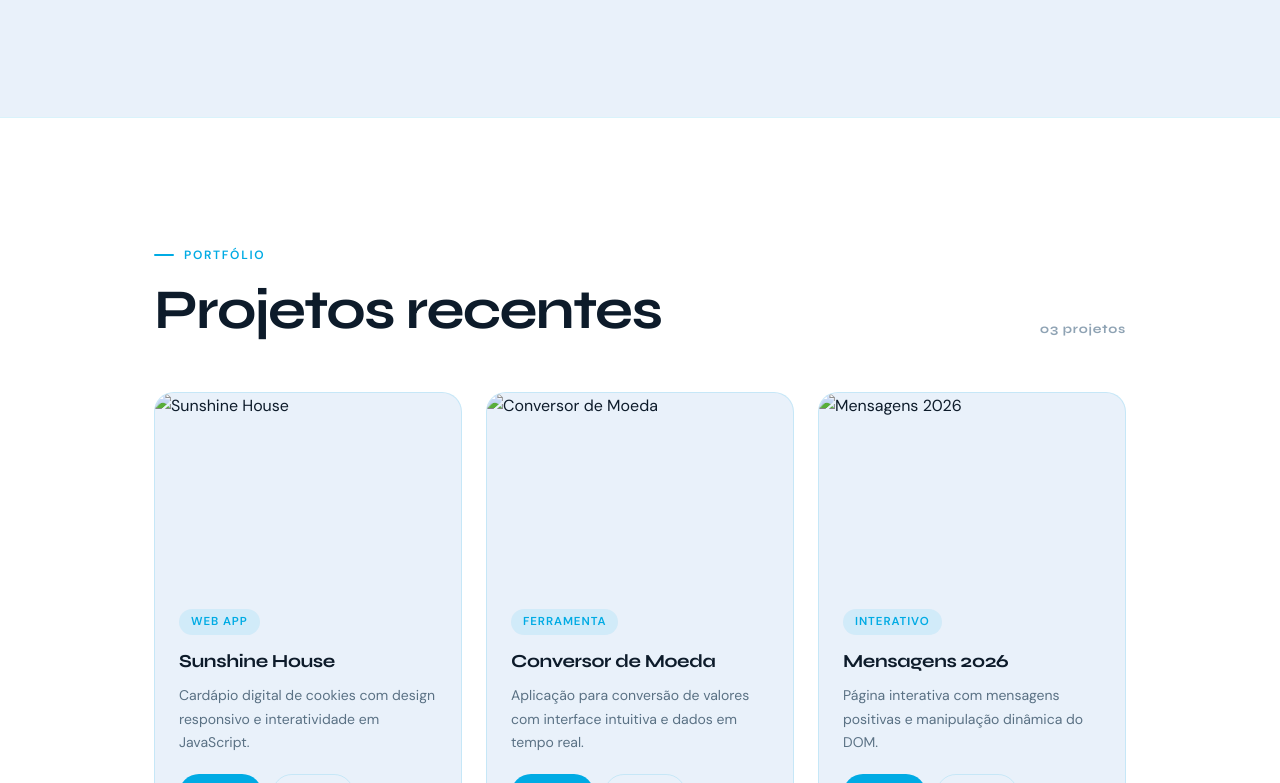
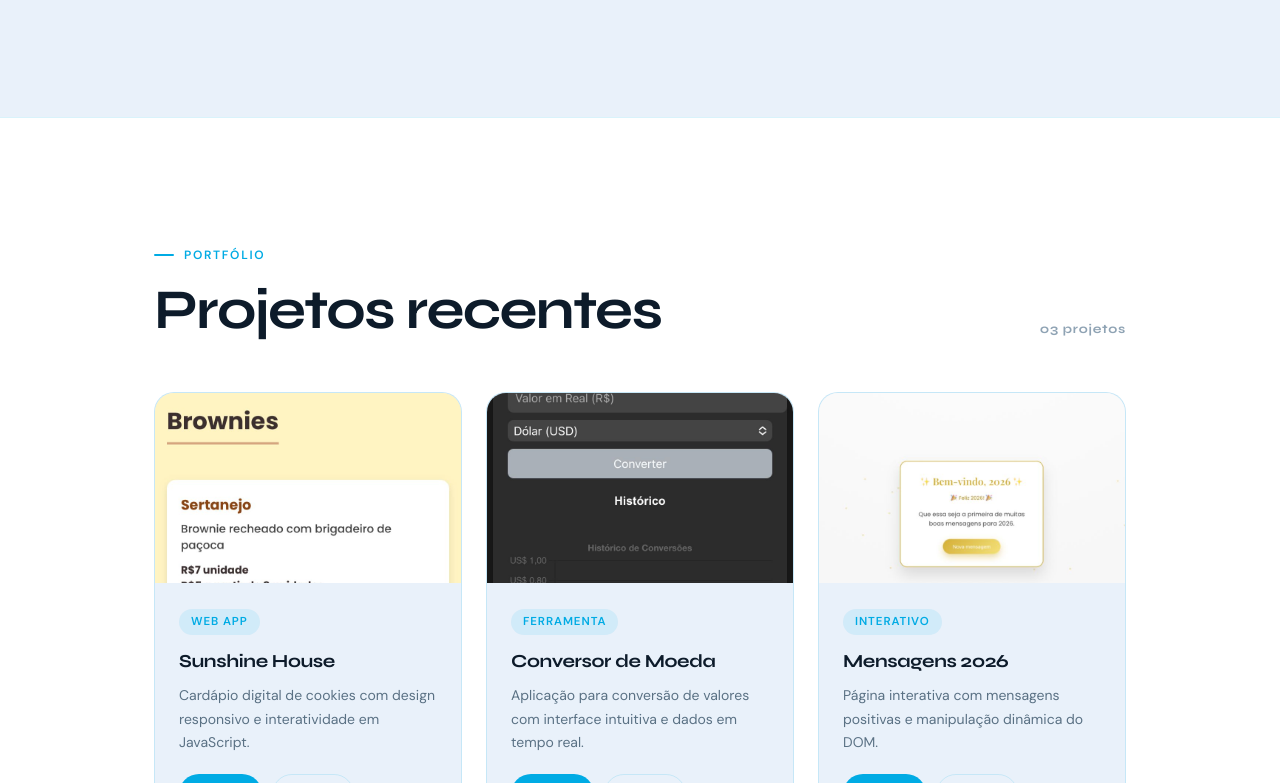
Before and after one commit to joaomariano087/meu-portfolio, a plain HTML site: page index.html in a window 1280 px wide. Shown: the part 2046-2829 px from the top of the page. Drawn offline with Linux system fonts and the light colour scheme.

Commit message:
atualizções

```diff
--- a/index.html
+++ b/index.html
@@ -101,7 +101,7 @@
       <!-- Imagem -->
       <div class="sobre-img-wrap reveal">
         <div class="sobre-img-outer">
-          <img src="image/foto-atualizada.png" alt="João Mariano — Desenvolvedor Front-End">
+          <img src="imagem/foto-atualizada.png" alt="João Mariano — Desenvolvedor Front-End">
 
           <div class="sobre-stat-chip chip-1">
             <div class="chip-icon">💻</div>
@@ -200,7 +200,7 @@
       <!-- Card 1 -->
       <div class="projeto-card reveal">
         <div class="projeto-img-wrap">
-          <img class="projeto-img" src="image/sunshine-house.jpg" alt="Sunshine House">
+          <img class="projeto-img" src="imagem/sunshine-house.jpg" alt="Sunshine House">
         </div>
         <div class="projeto-body">
           <span class="projeto-tag">Web App</span>
@@ -218,7 +218,7 @@
       <!-- Card 2 -->
       <div class="projeto-card reveal reveal-d2">
         <div class="projeto-img-wrap">
-          <img class="projeto-img" src="image/conversor-moeda.png" alt="Conversor de Moeda">
+          <img class="projeto-img" src="imagem/conversor-moeda.png" alt="Conversor de Moeda">
         </div>
         <div class="projeto-body">
           <span class="projeto-tag">Ferramenta</span>
@@ -236,7 +236,7 @@
       <!-- Card 3 -->
       <div class="projeto-card reveal reveal-d3">
         <div class="projeto-img-wrap">
-          <img class="projeto-img" src="image/mensagens.jpg" alt="Mensagens 2026">
+          <img class="projeto-img" src="imagem/mensagens.jpg" alt="Mensagens 2026">
         </div>
         <div class="projeto-body">
           <span class="projeto-tag">Interativo</span>
```
